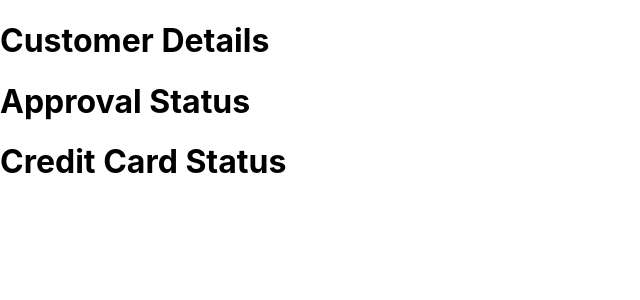
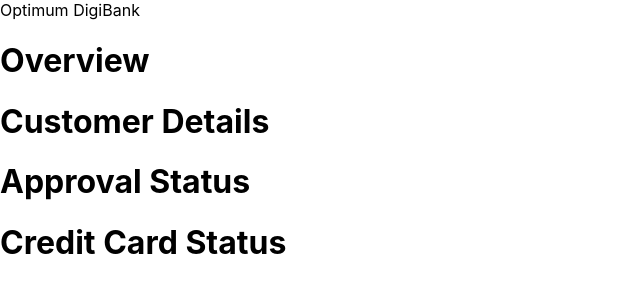
Before and after one commit to ilagon/frontend-optimum-solution, a React (Create React App) app in the folder frontend/: page /creditcardstatus in a window 1280 px wide. Shown: the top 300 px of the page, without its empty margins (0-640 px from the left). Built offline with nearby package versions, Linux system fonts and the light colour scheme.

Commit message:
Dzul, 11 June 2020

```diff
--- a/frontend/src/App.js
+++ b/frontend/src/App.js
@@ -1,10 +1,10 @@
 import React from 'react';
-import Overview from './components/Overview'
+import Mainpage from './components/Mainpage'
 
 function App() {
   return (
-    <div className="App">
-      <Overview></Overview>
+    <div>
+      <Mainpage></Mainpage>
     </div>
   );
 }
--- /dev/null
+++ b/frontend/src/components/Mainpage.js
@@ -0,0 +1,17 @@
+import React from 'react'
+import CustomerDetails from './CustomerDetails'
+import ApprovalStatus from './ApprovalStatus'
+import CreditCardStatus from './CreditCardStatus'
+import Overview from './Overview'
+
+export default function Mainpage() {
+    return (
+        <div>
+            <header className='borderBottomWidth = 3px border-style: solid'>Optimum DigiBank</header>
+            <Overview></Overview>
+            <CustomerDetails></CustomerDetails>
+            <ApprovalStatus></ApprovalStatus>
+            <CreditCardStatus></CreditCardStatus>
+        </div>
+    )
+}
--- a/frontend/src/components/Overview.js
+++ b/frontend/src/components/Overview.js
@@ -1,14 +1,9 @@
 import React from 'react'
-import CustomerDetails from './CustomerDetails'
-import ApprovalStatus from './ApprovalStatus'
-import CreditCardStatus from './CreditCardStatus'
 
 export default function Overview() {
     return (
         <div>
-            <CustomerDetails></CustomerDetails>
-            <ApprovalStatus></ApprovalStatus>
-            <CreditCardStatus></CreditCardStatus>
+            <h1>Overview</h1>
         </div>
     )
 }
```
